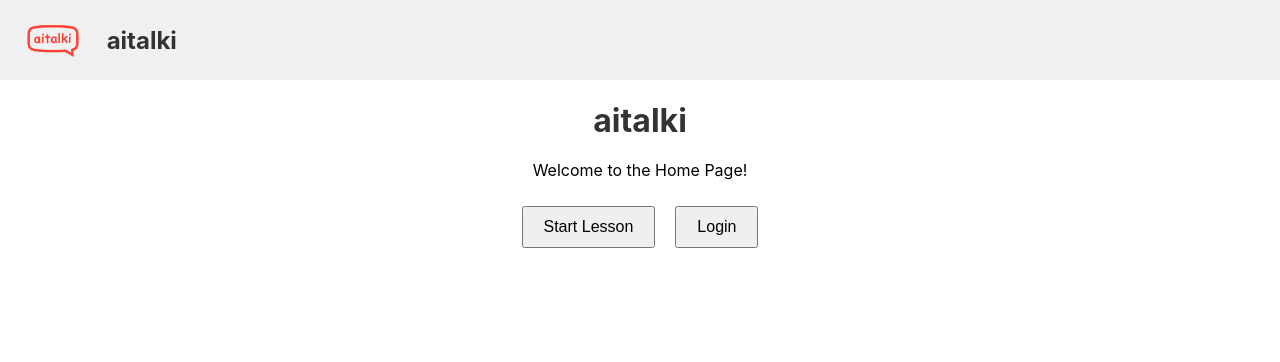
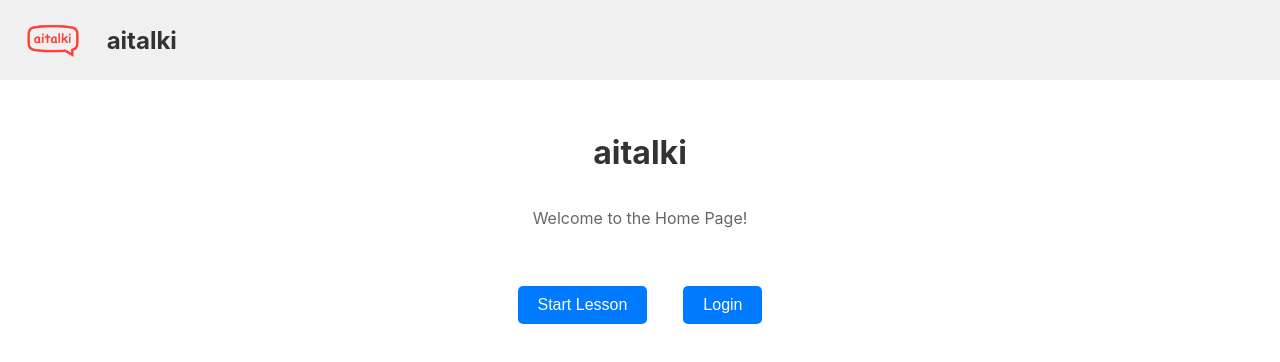
Before and after one commit to Arxtage/aitalki, a React (Create React App) app in the folder frontend/: page / in a window 1280 px wide. Shown: the top 362 px of the page. Built offline with nearby package versions, Linux system fonts and the light colour scheme.

Commit message:
home page css

```diff
--- a/frontend/src/Home.css
+++ b/frontend/src/Home.css
@@ -0,0 +1,42 @@
+.home-container {
+    display: flex;
+    flex-direction: column;
+    align-items: center;
+    padding: 2rem;
+    text-align: center;
+}
+
+.button-container {
+    display: flex;
+    gap: 1rem;  /* Space between buttons */
+    margin-top: 1rem;
+}
+
+.nav-button {
+    padding: 10px 20px;
+    font-size: 1rem;
+    border: none;
+    border-radius: 5px;
+    background-color: #007bff;  /* Bootstrap-like blue */
+    color: white;
+    cursor: pointer;
+    transition: background-color 0.2s;
+}
+
+.nav-button:hover {
+    background-color: #0056b3;  /* Darker blue on hover */
+}
+
+.nav-button:active {
+    transform: scale(0.98);  /* Slight press effect */
+}
+
+h1 {
+    margin-bottom: 1rem;
+    font-size: 2.5rem;
+}
+
+p {
+    margin-bottom: 2rem;
+    color: #666;
+}
```
